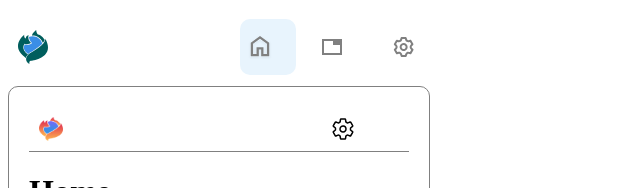
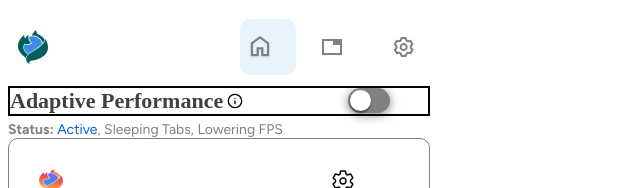
Before and after one commit to etam1/firefox-adaptive-performance, a React (Vite) app in the folder firefox-adaptive-performance-extension/: page / in a window 1280 px wide. Shown: the top 188 px of the page, without its empty margins (0-640 px from the left). Built offline with nearby package versions, Linux system fonts and the light colour scheme.

Commit message:
Made some changes to the header

```diff
--- a/firefox-adaptive-performance-extension/index.html
+++ b/firefox-adaptive-performance-extension/index.html
@@ -3,9 +3,15 @@
   <head>
     <meta charset="UTF-8" />
     <link rel="icon" type="image/svg+xml" href="/vite.svg" />
+
     <link rel="preconnect" href="https://fonts.googleapis.com">
     <link rel="preconnect" href="https://fonts.gstatic.com" crossorigin>
     <link href="https://fonts.googleapis.com/css2?family=Golos+Text:wght@400..900&family=Inter:ital,opsz,wght@0,14..32,100..900;1,14..32,100..900&display=swap" rel="stylesheet">
+
+    <link rel="preconnect" href="https://fonts.googleapis.com">
+    <link rel="preconnect" href="https://fonts.gstatic.com" crossorigin>
+    <link href="https://fonts.googleapis.com/css2?family=Figtree:ital,wght@0,300..900;1,300..900&family=Golos+Text:wght@400..900&family=Inter:ital,opsz,wght@0,14..32,100..900;1,14..32,100..900&display=swap" rel="stylesheet">
+
     <meta name="viewport" content="width=device-width, initial-scale=1.0" />
     <title>firefox-adaptive-performance-extension</title>
   </head>
--- /dev/null
+++ b/firefox-adaptive-performance-extension/src/components/AdaptivePerformanceHeader/APHeader.css
@@ -0,0 +1,54 @@
+.APHeaderText {
+    display: flex;
+    flex-direction: column;
+    gap: 5px;
+}
+
+.APHeaderTitle {
+    color: #404040;
+    font-family: Metropolis;
+    font-size: 22px;
+    font-style: normal;
+    font-weight: 700;
+    line-height: normal;
+    margin: 0;
+}
+
+.APHeaderTitlePopUp {
+    display: flex;
+    flex-direction: row;
+    gap: 4px;
+}
+
+.APHeaderTitleBar {
+    /* display: flex;
+    flex-direction: row; */
+    display: flex;
+    flex-direction: row;
+    gap: 0px;
+    border: 2px solid black;
+    /* justify-content: space-between; */
+}
+
+.APHeaderSubtitle {
+    color: #808080;
+    font-family: Figtree;
+    font-size: 14px;
+    font-style: normal;
+    font-weight: 400;
+    line-height: normal;
+    margin: 0;
+}
+
+.APHeaderSubtitle .active {
+    color: #0161DF;
+    /* font-family: Figtree;
+    font-size: 14px;
+    font-style: normal;
+    font-weight: 400;
+    line-height: normal; */
+}
+
+.APHeaderSubtitle .status {
+    font-weight: 700;
+}
--- /dev/null
+++ b/firefox-adaptive-performance-extension/src/components/AdaptivePerformanceHeader/APHeader.jsx
@@ -0,0 +1,28 @@
+import "./APHeader.css"
+import MemoryPopUp from '../PopUps/MemoryPopUp/MemoryPopUp';
+import SwitchDemo from "../Switch/Switch";
+
+export default function APHeader() {
+    return (
+        <div className="APHeaderText">
+
+            <div className="APHeaderTitleBar">
+                <div className="APHeaderTitlePopUp">
+                    <p className="APHeaderTitle">Adaptive Performance</p>
+                    <MemoryPopUp variant="low" />
+                </div>
+
+                <SwitchDemo />
+            </div>
+
+
+            <p className="APHeaderSubtitle">
+                <span className="status">Status:</span>
+                <span className="active"> Active</span>
+                ,
+                Sleeping Tabs,
+                Lowering FPS</p>
+
+        </div>
+    )
+}
--- /dev/null
+++ b/firefox-adaptive-performance-extension/src/components/Switch/Switch.css
@@ -0,0 +1,44 @@
+@import "@radix-ui/colors/black-alpha.css";
+
+/* reset */
+button {
+	all: unset;
+}
+
+.SwitchRoot {
+	width: 42px;
+	height: 25px;
+	background-color: #808080;
+	border-radius: 9999px;
+	position: relative;
+	box-shadow: 0 2px 10px var(--black-a7);
+	-webkit-tap-highlight-color: rgba(0, 0, 0, 0);
+	&:focus {
+		box-shadow: 0 0 0 2px #808080;
+	}
+	&[data-state="checked"] {
+		background-color: #0161DF;
+	}
+}
+
+.SwitchThumb {
+	display: block;
+	width: 21px;
+	height: 21px;
+	background-color: white;
+	border-radius: 9999px;
+	box-shadow: 0 2px 2px var(--black-a7);
+	transition: transform 100ms;
+	transform: translateX(2px);
+	will-change: transform;
+	&[data-state="checked"] {
+		transform: translateX(19px);
+	}
+}
+
+.Label {
+	color: white;
+	font-size: 15px;
+	line-height: 1;
+	user-select: none;
+}
--- /dev/null
+++ b/firefox-adaptive-performance-extension/src/components/Switch/Switch.jsx
@@ -0,0 +1,21 @@
+import { Switch } from "radix-ui";
+import "./Switch.css";
+
+const SwitchDemo = () => (
+	<form>
+		<div style={{ display: "flex", alignItems: "center" }}>
+			<label
+				className="Label"
+				htmlFor="airplane-mode"
+				style={{ paddingRight: 15 }}
+			>
+				Airplane mode
+			</label>
+			<Switch.Root className="SwitchRoot" id="airplane-mode">
+				<Switch.Thumb className="SwitchThumb" />
+			</Switch.Root>
+		</div>
+	</form>
+);
+
+export default SwitchDemo;
--- a/firefox-adaptive-performance-extension/src/pages/home/Home.jsx
+++ b/firefox-adaptive-performance-extension/src/pages/home/Home.jsx
@@ -5,9 +5,17 @@ import { IoSettingsOutline } from "react-icons/io5";
 import AccordionDemo from '../../components/SuggestedActions/SuggestedActions';
 
 import Tabs from '@/pages/tabs/Tabs.jsx';
+import APHeader from '../../components/AdaptivePerformanceHeader/APHeader';
 
 function Home() {
   return (
+
+    <div>
+
+      <APHeader />
+
+
+
     <div className={styles.home}>
 
       <div className={styles.topBar}>
@@ -28,6 +36,8 @@ function Home() {
       <Tabs />
     </div>
 
+    </div>
+
 
   )
 }
```
